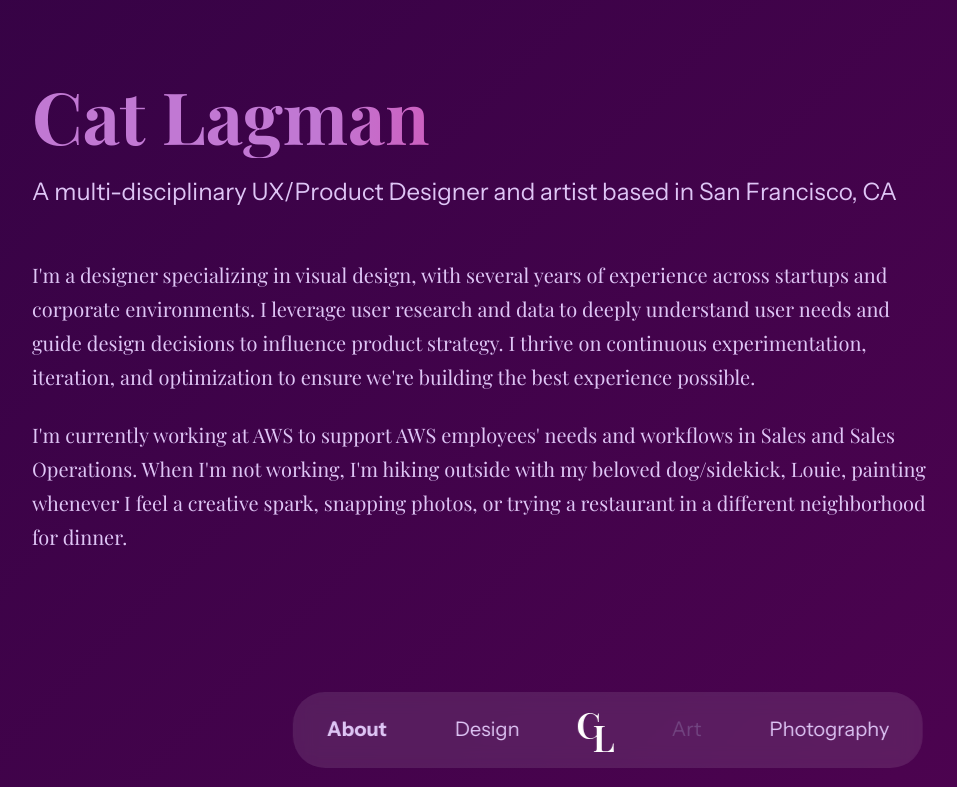
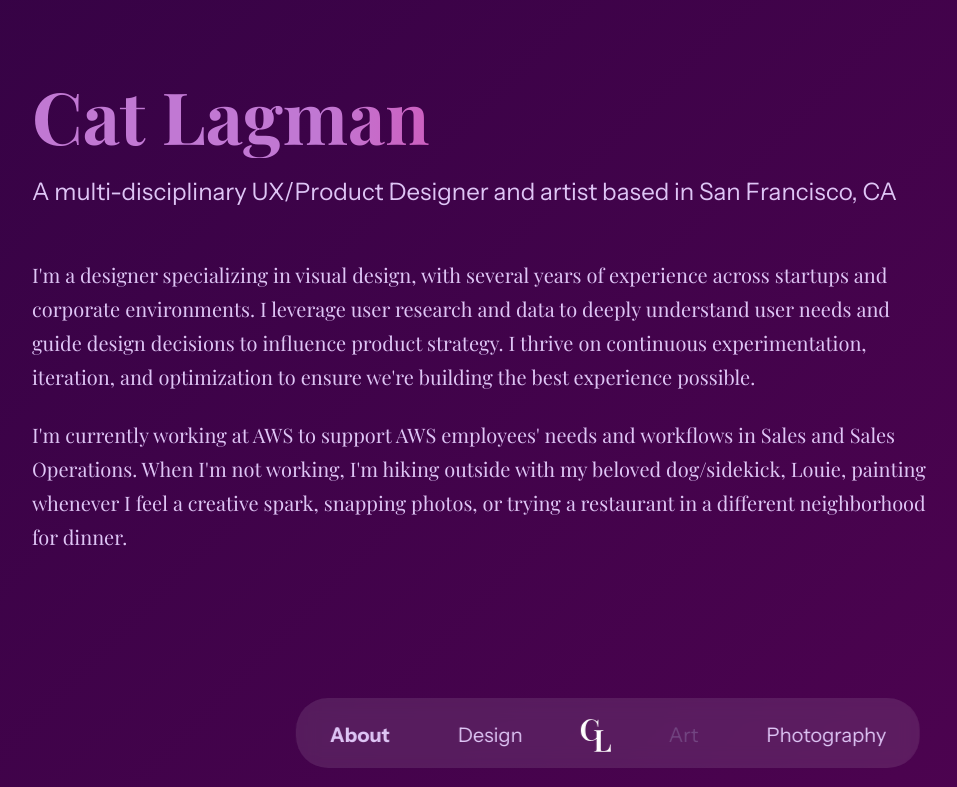
Before and after one commit to catlagman/portfolio, a Next.js app: page / in a window 1280 px wide. Shown: the top 787 px of the page, without its empty margins (32-989 px from the left). Built offline with nearby package versions, Linux system fonts and the light colour scheme.

Commit message:
Fix logo vertical alignment in desktop nav

```diff
--- a/app/page.js
+++ b/app/page.js
@@ -52,7 +52,7 @@ export default function Home() {
           <li><a href="#design" className={activeSection === 'design' ? styles.active : ''}>Design</a></li>
           <li className={styles.navLogo}>
             <a href="#about">
-              <Image src="/logo-newest.svg" alt="CL Logo" width={36} height={39} />
+              <Image src="/logo-newest.svg" alt="CL Logo" width={30} height={33} />
             </a>
           </li>
           <li><a href="#art" className={styles.disabled}>Art</a></li>
```
